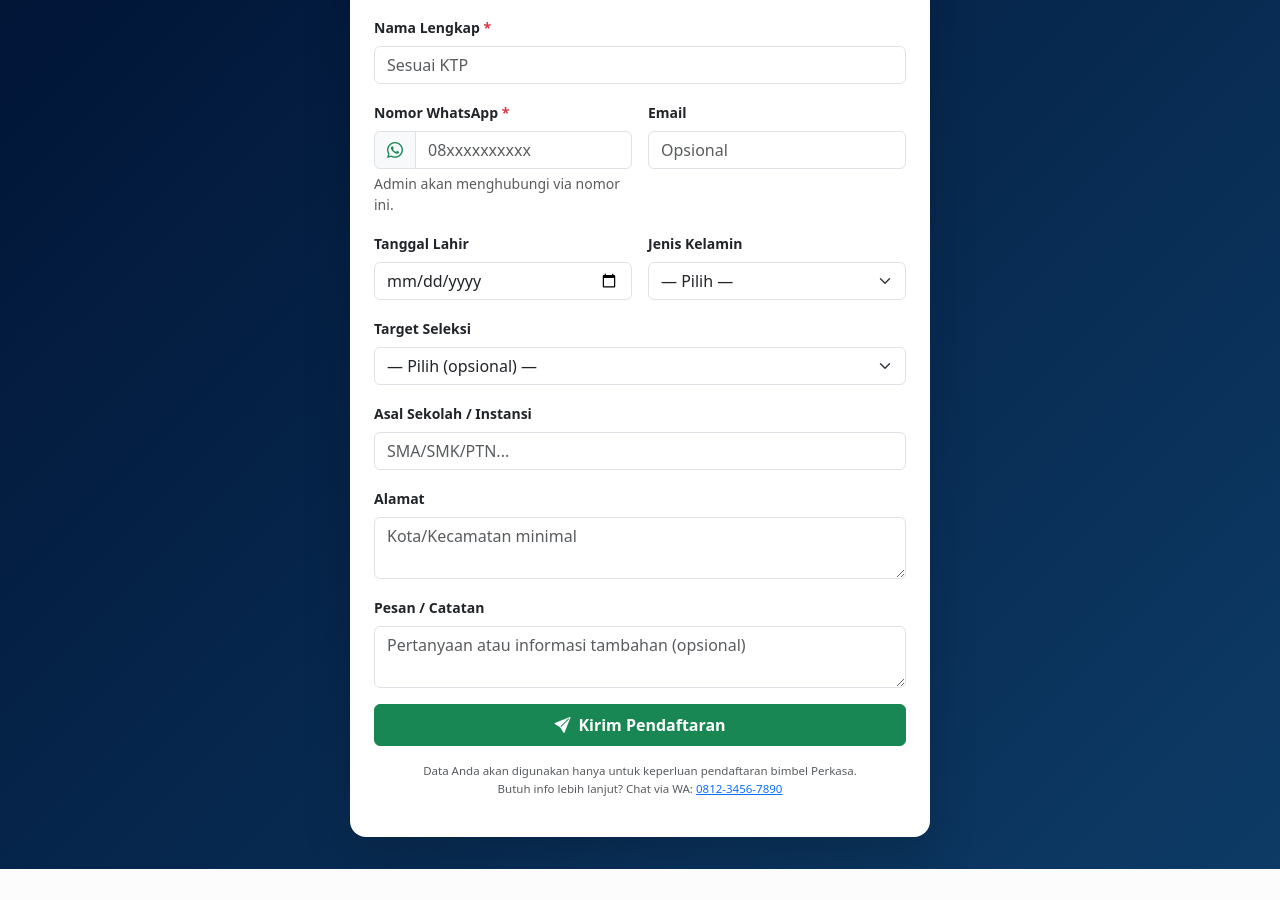
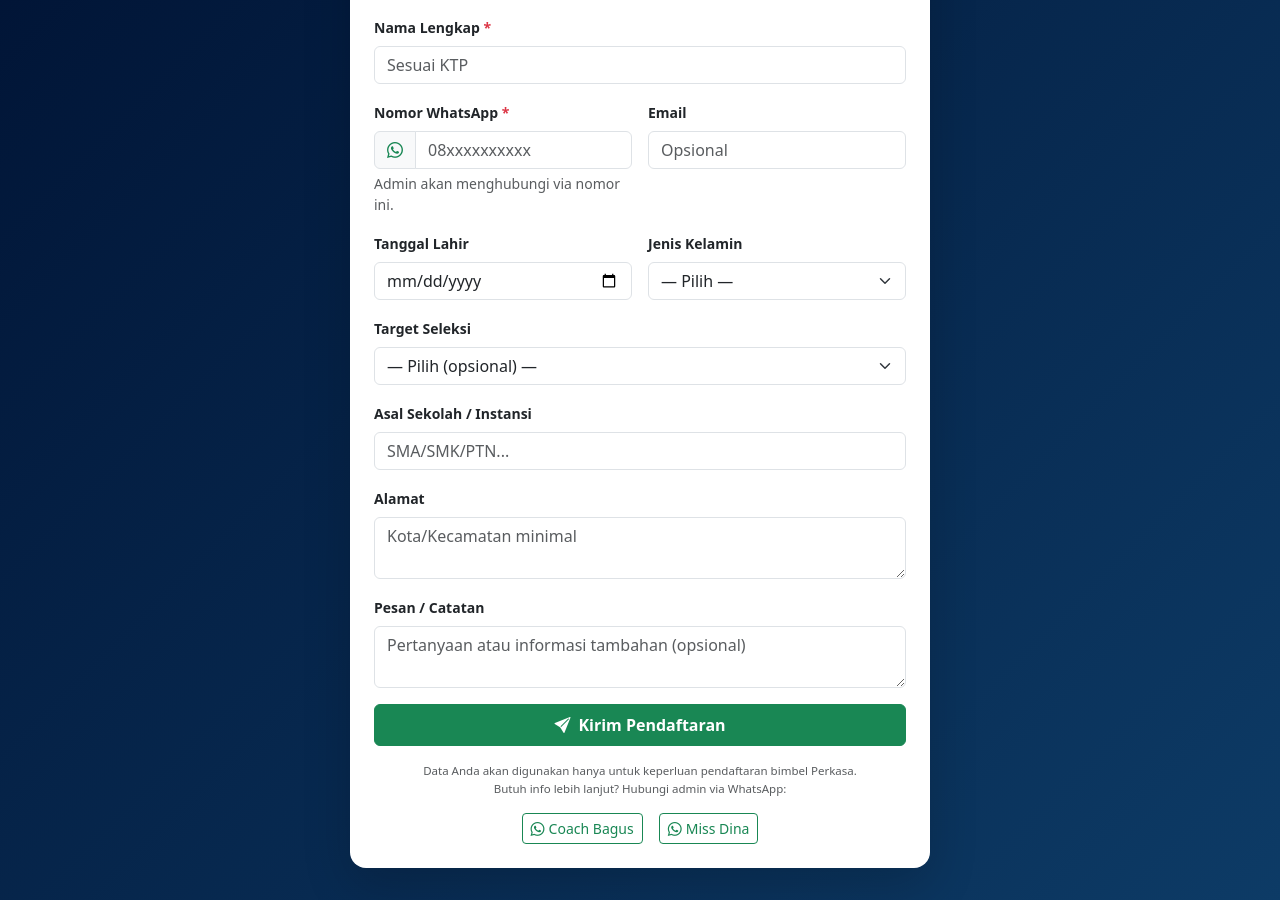
Before and after one commit to maulana-hermawan/admin-perkasa, a PHP site: page /daftar.php in a window 1280 px wide. Shown: the part 175-1075 px from the top of the page. Before the commit the page ends 1044 px from the top, so only its background shows below. Run offline with PHP 8.4, Linux system fonts and the light colour scheme.

Commit message:
Update nomor WA admin: Coach Bagus (6287777538280) & Miss Dina (6281235647133)
- app.php: define konstanta ADMIN_WA_1/2 + ADMIN_WA_1/2_NAME dengan fallback ke nomor aktual
- database.php: update template .env dengan kedua nomor admin
- daftar.php: notif pendaftaran baru dikirim ke dua admin; tampilkan dua tombol kontak WA
- kwitansi.view.php: header kwitansi menampilkan dua nomor admin beserta nama

https://claude.ai/code/session_01Su5hEyYUH5cfsT11r4WoGP

```diff
--- a/app/config/app.php
+++ b/app/config/app.php
@@ -11,6 +11,14 @@
 // Fonnte WhatsApp Gateway
 define('FONNTE_TOKEN',      env('FONNTE_TOKEN',      ''));
 define('FONNTE_SENDER',     env('FONNTE_SENDER',     ''));     // nomor pengirim (opsional)
+
+// Nomor WA Admin — digunakan untuk notifikasi & tampilan kontak
+define('ADMIN_WA_1',        env('ADMIN_WA_1',        '6287777538280')); // Coach Bagus
+define('ADMIN_WA_2',        env('ADMIN_WA_2',        '6281235647133')); // Miss Dina
+define('ADMIN_WA_1_NAME',   env('ADMIN_WA_1_NAME',   'Coach Bagus'));
+define('ADMIN_WA_2_NAME',   env('ADMIN_WA_2_NAME',   'Miss Dina'));
+// Backward compat — konstanta lama mengarah ke Admin 1
+defined('ADMIN_WA_NUMBER') || define('ADMIN_WA_NUMBER', ADMIN_WA_1);
 
 // CAT Psikotes
 define('CAT_DB_HOST',       env('CAT_DB_HOST',       'localhost'));
--- a/app/config/database.php
+++ b/app/config/database.php
@@ -136,7 +136,10 @@ CSRF_TOKEN_LENGTH=32
 # WhatsApp Fonnte (opsional - isi nanti)
 FONNTE_TOKEN=
 FONNTE_SENDER=
-ADMIN_WA_NUMBER=
+ADMIN_WA_1=6287777538280
+ADMIN_WA_1_NAME=Coach Bagus
+ADMIN_WA_2=6281235647133
+ADMIN_WA_2_NAME=Miss Dina
 
 # CAT Webhook (opsional - isi nanti)
 CAT_WEBHOOK_SECRET=perkasa-cat-secret-2026
--- a/app/modules/pembayaran/kwitansi.view.php
+++ b/app/modules/pembayaran/kwitansi.view.php
@@ -29,7 +29,11 @@ $nomor_kwit = 'PMTC-' . date('y', strtotime($pay['tanggal_bayar'] ?? $pay['creat
                  onerror="this.outerHTML='<span style=\'font-size:2rem;\'>🏋️</span>'">
             <div>
                 <div class="fw-bold" style="font-size:1rem;color:#001233;">Perkasa Mulia Training Center</div>
-                <div class="text-muted" style="font-size:.75rem;">Jl. Contoh No. 123, Kota — WA: <?= defined('ADMIN_WA_NUMBER') ? e(ADMIN_WA_NUMBER) : '—' ?></div>
+                <div class="text-muted" style="font-size:.75rem;">
+                    WA: <?= defined('ADMIN_WA_1') ? e(ADMIN_WA_1) . ' (' . e(ADMIN_WA_1_NAME) . ')' : '—' ?>
+                    &nbsp;|&nbsp;
+                    <?= defined('ADMIN_WA_2') ? e(ADMIN_WA_2) . ' (' . e(ADMIN_WA_2_NAME) . ')' : '' ?>
+                </div>
             </div>
         </div>
         <div class="text-end">
--- a/daftar.php
+++ b/daftar.php
@@ -62,11 +62,10 @@ if ($_SERVER['REQUEST_METHOD'] === 'POST') {
                 $nomor_pendaftaran = 'PDR-' . date('Ymd') . '-' . str_pad((string)$new_id, 4, '0', STR_PAD_LEFT);
                 $success = true;
 
-                // Notif WA ke admin (jika Fonnte dikonfigurasi)
-                $admin_wa = env('ADMIN_WA_NUMBER','');
-                if ($admin_wa) {
-                    send_wa($admin_wa, "📋 Pendaftar baru!\n\n*Nama:* $nama\n*WA:* $wa\n*Target:* " . ($target ?: '-') . "\n\nCek di panel admin → Pendaftaran.");
-                }
+                // Notif WA ke semua admin (jika Fonnte dikonfigurasi)
+                $pesan_admin = "📋 *Pendaftar Baru!*\n\n*Nama:* {$nama}\n*WA:* {$wa}\n*Target:* " . ($target ?: '-') . "\n\nCek di panel admin → Antrian Pendaftaran.";
+                if (defined('ADMIN_WA_1') && ADMIN_WA_1) send_wa(ADMIN_WA_1, $pesan_admin);
+                if (defined('ADMIN_WA_2') && ADMIN_WA_2) send_wa(ADMIN_WA_2, $pesan_admin);
             } catch (Throwable $ex) {
                 $error = 'Terjadi kesalahan sistem. Coba lagi atau hubungi admin langsung via WhatsApp.';
             }
@@ -191,11 +190,18 @@ if ($_SERVER['REQUEST_METHOD'] === 'POST') {
                 <div class="col-12">
                     <p class="text-muted text-center" style="font-size:.72rem;">
                         Data Anda akan digunakan hanya untuk keperluan pendaftaran bimbel Perkasa.<br>
-                        Butuh info lebih lanjut? Chat via WA:
-                        <a href="https://wa.me/62<?= ltrim(env('ADMIN_WA_NUMBER','081234567890'),'0') ?>">
-                            <?= e(env('ADMIN_WA_NUMBER','0812-3456-7890')) ?>
+                        Butuh info lebih lanjut? Hubungi admin via WhatsApp:
+                    </p>
+                    <div class="d-flex justify-content-center gap-3 flex-wrap">
+                        <a href="https://wa.me/<?= ADMIN_WA_1 ?>?text=<?= urlencode('Halo, saya ingin tanya informasi pendaftaran Perkasa Mulia TC.') ?>"
+                           target="_blank" class="btn btn-outline-success btn-sm">
+                            <i class="bi bi-whatsapp me-1"></i><?= e(ADMIN_WA_1_NAME) ?>
                         </a>
-                    </p>
+                        <a href="https://wa.me/<?= ADMIN_WA_2 ?>?text=<?= urlencode('Halo, saya ingin tanya informasi pendaftaran Perkasa Mulia TC.') ?>"
+                           target="_blank" class="btn btn-outline-success btn-sm">
+                            <i class="bi bi-whatsapp me-1"></i><?= e(ADMIN_WA_2_NAME) ?>
+                        </a>
+                    </div>
                 </div>
             </div>
         </form>
```
